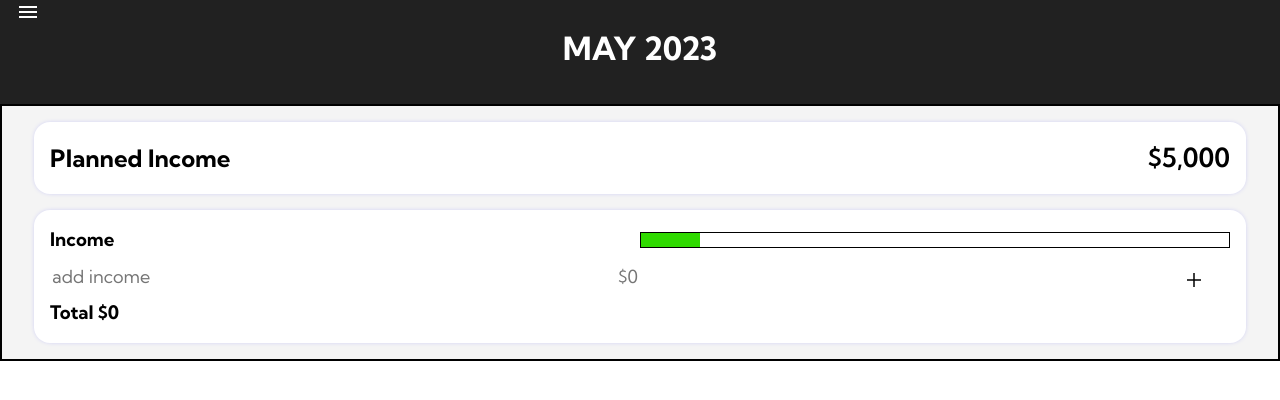
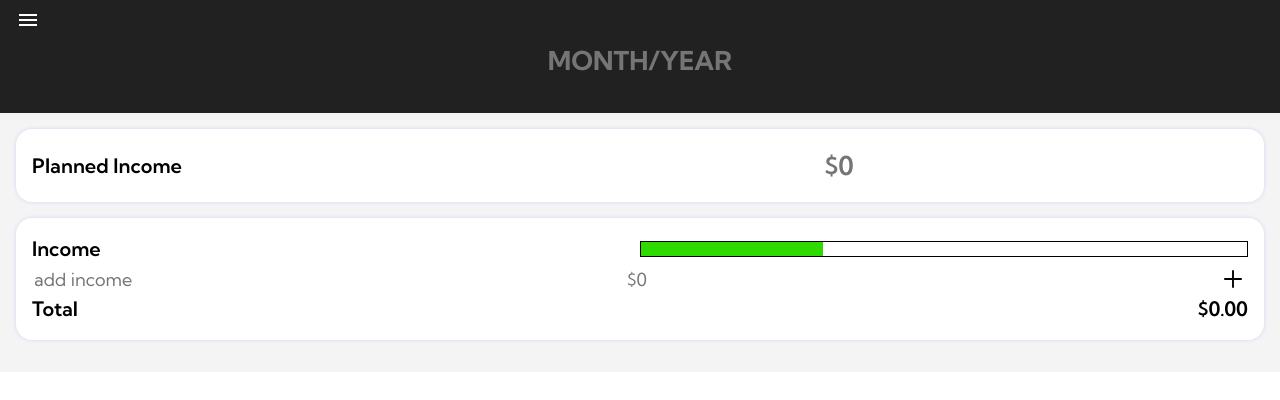
Before and after one commit to Shaunwk/Budgeting-App, a plain HTML site: page index.html in a window 1280 px wide. Drawn offline with nearby package versions, Linux system fonts and the light colour scheme.

Commit message:
organized everything and made classes that can be reused

```diff
--- a/index.html
+++ b/index.html
@@ -20,18 +20,15 @@
         rel="stylesheet">
 
     <!-- Google Material Icons -->
-    <link rel="stylesheet" href="https://fonts.googleapis.com/css2?family=Material+Symbols+Outlined:opsz,wght,FILL,GRAD@48,400,0,0" />
+    <link rel="stylesheet"
+        href="https://fonts.googleapis.com/css2?family=Material+Symbols+Outlined:opsz,wght,FILL,GRAD@48,400,0,0" />
 
 </head>
 
 <body>
-
-    <div class="app-container">
-
-<nav>
     <!--add toggle for links on top left when in mobile size
              have a stationary bar with icons for desktop on left side -->
-
+    <nav>
         <div class="toggle">
             <span class="material-symbols-outlined">
                 menu
@@ -44,64 +41,60 @@
             </ul>
         </div>
     </nav>
+
     <header>
-
-
-            <div class="header-date">
-                <h1 class="month-year">MAY 2023</h1>
-                <!-- add budget month and year section.
-            Have pencil so you can enter the month and year -->
-                <!-- this might stays at the top even on scroll so not too big -->
+        <!-- Have pencil so you can enter the month and year
+            this might stays at the top even on scroll so not too big -->
+        <div class="date-box">
+            <input type="text" id="date" name="date" placeholder="Month/Year">
         </div>
-
-            <!-- <div class="header-right"></div> -->
     </header>
 
     <main>
-
-            <div class="planned-income box">
-                <h2>Planned Income</h2>
-                <p class="planned-income__total">$5,000</p>
-            </div>
-            <div class="income-box box">
-                <div class="income-box-header">
-                 <h3>Income</h3>
-                 <div class="progress-bar">
-                    <div class="progress"></div>
+        <!-- 1. Planned Income box -->
+        <div class="box">
+            <div class="d-flex">
+                <h2 class="box-title">Planned Income</h2>
+                <input type="number" id="planned-amount-input" name="amount" placeholder="$0">
             </div>
         </div>
-                <ul class="income-input"></ul>
-                <div class="input">
+        <!-- 2. Income Progress box -->
+        <div class="box">
+            <div class="d-flex">
+                <h3 class="box-title">Income</h3>
+                <div class="progress-bars-outline">
+                    <div id="income-progress"></div>
+                </div>
+            </div>
+
+            <div class="d-flex">
+                <ul class="income-list"></ul>
+            </div>
+
+            <div class="d-flex">
                 <input type="text" id="income-title-input" name="title" placeholder="add income">
                 <input type="number" id="income-amount-input" name="amount" placeholder="$0">
-                    <div class="add-income"><img class="add-item-button" src="images/add_FILL0_wght400_GRAD0_opsz48.svg" alt="add icon"></div>
+                <img class="income-add-button" src="images/add_FILL0_wght400_GRAD0_opsz48.svg" alt="add icon">
+
             </div>
 
-                <div class="total-income"><h3>Total <span id="total-current-income">$0</span></h3></div>
+            <div class="d-flex">
+                <h3 class="box-title">Total</h3>
+                <div class="income-amount-total">
+                    $0.00
+                </div>
+            </div>
+        </div>
 
 
-            </div>
-            <!-- maybe use section instead of div for income, savings, deductions... -->
-            <!-- Income section -->
-            <div>
-                <!-- Planned income - have pencil icon to enter $ -->
-            </div>
-            <div>
-                <!-- Income tracker - Have a section to add income with the name and amount
-             In this section it shows all income entries and a total
-             Also have a bar that shows progress towards the planned income-->
-            </div>
-            <div>
         <!-- Savings goal - user types in $ and it also displays
             a % based on planned income so they can see their savings rate-->
-            </div>
-            <div>
+
         <!-- savings entries with progress bar and a running total-->
-            </div>
-            <div>
+
         <!-- Deductions - seperate into several catergories like
-            housing, utilities, misc, insurance, debt... make them renameable-->
-            </div>
+                 housing, utilities, misc, insurance, debt...-->
+
 
     </main>
 
@@ -109,12 +102,6 @@
         <!-- desktop version gets the section on the right -->
     </aside>
 
-    </div>
-
-    <footer>
-        <!--add images that link to main sections of the app-->
-    </footer>
-
 
     <!--Script-->
     <script src="script.js"></script>
--- a/reset.css
+++ b/reset.css
@@ -61,9 +61,15 @@ ul {
   list-style-type: none;
 }
 
-a {
-  text-decoration: none;
-  color:#000;
-  line-height: 2rem;
 
+/* REMOVE SPINNERS FROM NUMBER INPUT */
+/* Chrome, Safari, Edge, Opera */
+input::-webkit-outer-spin-button, input::-webkit-inner-spin-button {
+  -webkit-appearance: none;
+  margin: 0;
 }
+
+/* Firefox */
+input[type=number] {
+-moz-appearance: textfield;
+}
--- a/script.js
+++ b/script.js
@@ -1,17 +1,18 @@
 // Toggle menu to show and hide links
 
 const toggle = document.querySelector('.toggle');
-const links = document.querySelector('.links-list');
-const header = document.querySelector('header')
-const toggleIcon = document.querySelector('.material-symbols-outlined');
 
-toggle.addEventListener('click', function(){
-    if(links.style.display === 'none'){
+toggle.addEventListener('click', function () {
+
+    const links = document.querySelector('.links-list');
+    const toggleIcon = document.querySelector('.material-symbols-outlined');
+
+    if (links.style.display === 'none') {
         links.style.display = 'block';
         toggle.style.backgroundColor = '#fff';
         toggleIcon.style.color = "#000";
 
-    } else{
+    } else {
         links.style.display = 'none';
         toggle.style.backgroundColor = '#212121';
         toggleIcon.style.color = "#fff";
@@ -21,3 +22,11 @@ toggle.addEventListener('click', function(){
 
 
 // add income
+const addIncome = document.querySelector('.add-item-button');
+
+addIncome.addEventListener('click', function(){
+    const incomeTitleInput = document.getElementById('income-title-input');
+    const incomeAmountInput = document.getElementById('income-amount-input');
+
+
+})
--- a/style.css
+++ b/style.css
@@ -1,9 +1,74 @@
 :root {
     --dark-grey: #212121;
-
     --very-light-grey: #f4f4f4;
 }
 
+
+/* Universal designs */
+.d-flex {
+    display: flex;
+    align-items: center;
+    justify-content: space-between;
+    /* flex-wrap: wrap; */
+}
+
+.box {
+    padding: 1rem;
+    box-shadow: 0px 0px 5px -1px rgba(0, 0, 255, .2);
+    border-radius: 1rem;
+    background-color: #fff;
+    margin-bottom: 1rem;
+}
+
+.box-title {
+    font-size: 1.25rem;
+    font-weight: 600;
+}
+
+.progress-bars-outline {
+    width: 50%;
+    height: 1rem;
+    border: 1px solid black;
+}
+
+input {
+    border: none;
+    outline: none;
+    font-size: 1.125rem;
+    overflow: hidden;
+}
+
+
+
+/* navigation */
+nav {
+    background-color: var(--dark-grey);
+}
+
+.material-symbols-outlined {
+    color: #fff;
+    border-radius: 4px;
+    cursor: pointer;
+    padding: 0.5rem 1rem;
+}
+
+.toggle {
+    display: flex;
+}
+
+a {
+    text-decoration: none;
+    color:#000;
+    line-height: 2rem;
+  }
+
+a:hover {
+    color: #2fda00;
+}
+
+
+
+/* header section */
 header {
     display: flex;
     align-items: center;
@@ -13,130 +78,52 @@ header {
     color: #fff;
 }
 
-nav {
-    /* width: 100%; */
-    background-color: var(--dark-grey);
-    /* padding: 1rem; */
-}
-
-.header-date {
-    /* text-align: center; */
+.date-box {
     margin: 0 auto;
 }
 
-/* .header-right {
-    width:100%;
-} */
-
-main {
-    padding: 0 2rem;
-    border: 2px solid black;
-    background-color: var(--very-light-grey);
-
+#date {
+    font-size: 1.625rem;
+    font-weight: 700;
+    background-color: #212121;
+    text-align: center;
+    color: #fff;
+    text-transform: uppercase;
+    max-width:100vw;
 }
 
-/* All box designs */
-.box {
-    padding: 1rem;
-    /* border: 2px solid black; */
-    box-shadow: 0px 0px 5px -1px rgba(0, 0, 255, .2);
-    /*(offset-x, offset-y, blur-radius, spread-radius, color)*/
-    border-radius: 1rem;
-    background-color: #fff;
+
+/* budget section */
+main {
+    padding: 1rem 1rem;
+    background-color: var(--very-light-grey);
 }
 
-/* All progress bar designs */
-.progress-bar {
-    width: 50%;
-    height: 1rem;
-    border: 1px solid black;
+/* 1. Planned income box */
+#planned-amount-input {
+    font-size: 1.625rem;
+    font-weight: 600;
+    width:35%;
 }
 
-.progress {
-    width: 10%;
+/* 2. Income box */
+#income-progress {
+    width: 30%;
     /* width will be adjusted with JS to match running total */
     height: .9rem;
     background-color: #2fda00;
 }
 
-.planned-income {
-    margin-top: 1rem;
-    margin-bottom: 1rem;
-    display: flex;
-    align-items: center;
-    justify-content: space-between;
-
+.income-add-button {
+    height: 30px;
+    cursor: pointer;
 }
 
-.planned-income__total {
-    font-size: 1.65rem;
+.income-amount-total {
+    font-size: 1.25rem;
     font-weight: 600;
 }
 
-.income-box {
-    /* border: 2px solid black; */
-    margin-bottom: 1rem;
-    padding: 1rem;
+/* 3. Savings Goal box */
 
-}
-
-.income-box-header {
-    display: flex;
-    align-items: center;
-    justify-content: space-between;
-
-}
-
-.income-input {
-    margin: .5rem;
-    padding: 0;
-}
-
-li {
-    display: flex;
-    justify-content: space-between;
-
-}
-
-.add-item {
-    color: #3d3d3d;
-}
-
-.material-symbols-outlined {
-    /* background-color: #fff; */
-    color: #fff;
-    border-radius: 4px;
-    cursor: pointer;
-    padding: 0 1rem;
-}
-
-.toggle {
-    display: flex;
-    /* padding: 1rem; */
-
-}
-
-a:hover {
-    color: #2fda00;
-}
-
-.input {
-    display: flex;
-    align-items: center;
-    justify-content: space-between;
-}
-
-.add-income {
-    cursor: pointer;
-}
-
-input {
-    border: none;
-    outline: none;
-    font-size: 1.125rem;
-    margin-bottom: 0.5rem;
-}
-
-.add-item-button {
-    width: 50%;
-}
+/* 4. Savings Box */
```
Lines whose indentation alone changed are shown as unchanged.
